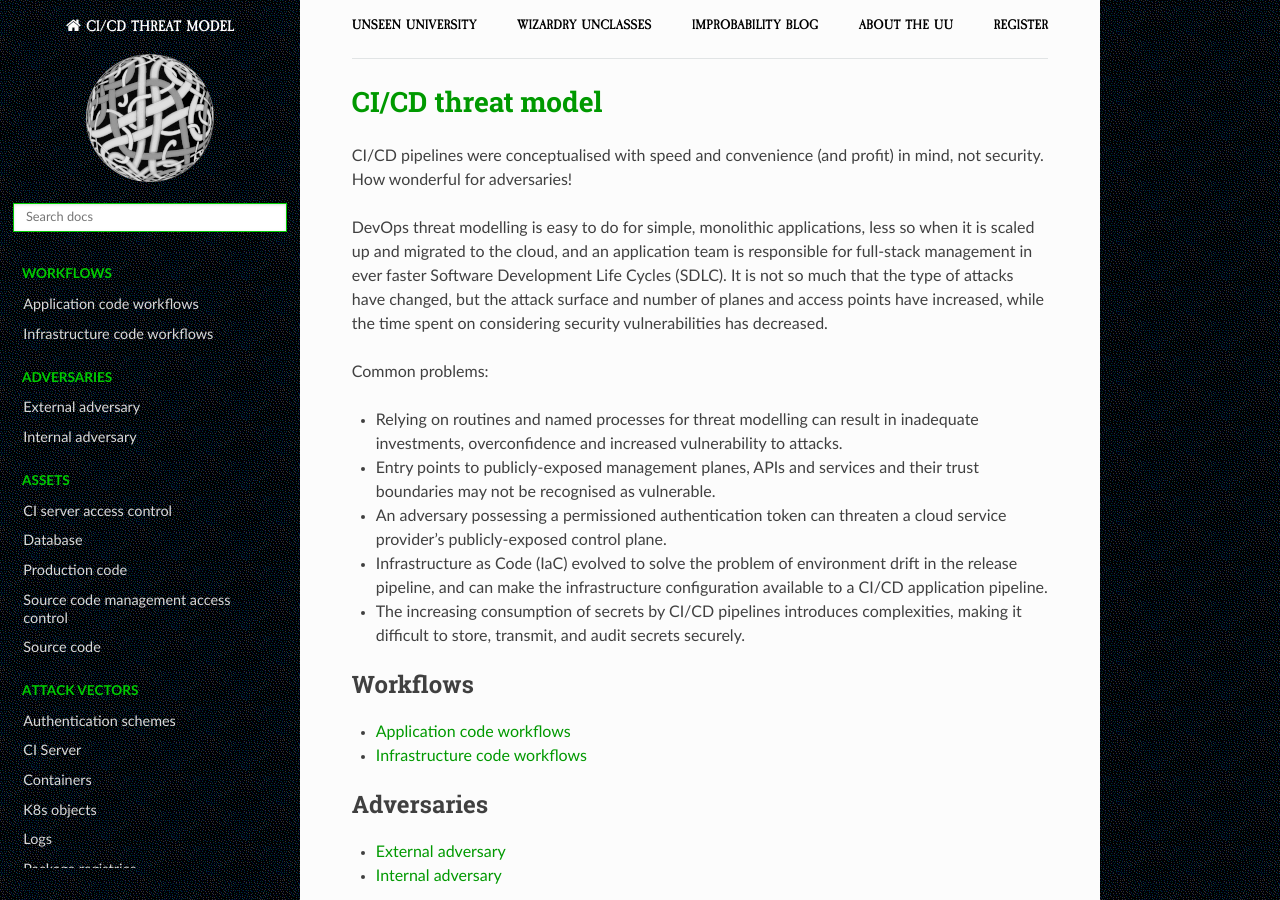
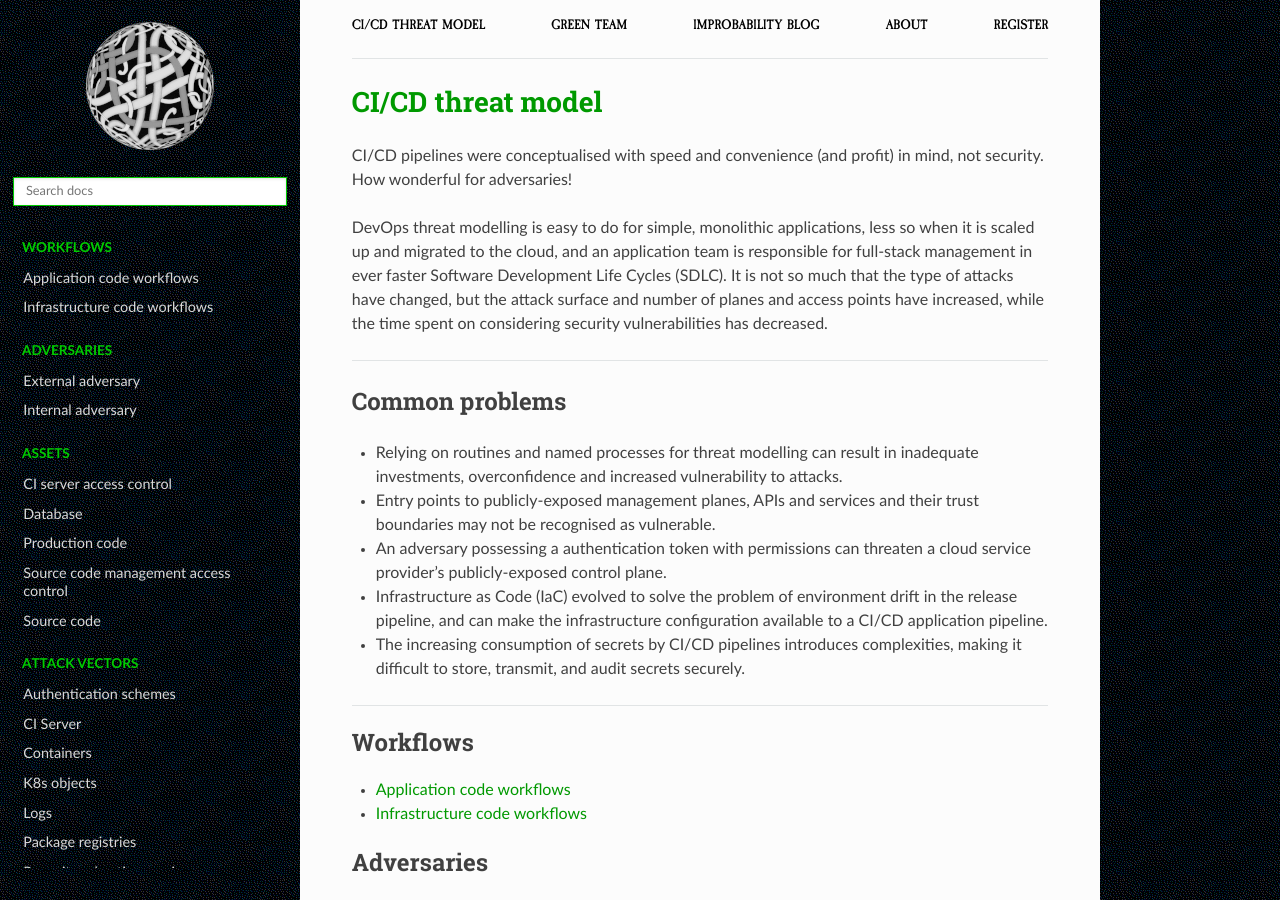
Before and after one commit to tymyrddin/green-cicd, a Sphinx documentation site: the page built from source/index.rst, in a window 1280 px wide and 900 px high. Built offline with Sphinx 7.4.7 and the Read the Docs theme 2.0.0, drawn with Linux system fonts in a browser that asks for light colours; some of the changed text lies outside the part shown.

Commit message:
improved navigation

```diff
--- a/source/_templates/breadcrumbs.html
+++ b/source/_templates/breadcrumbs.html
@@ -1,10 +1,10 @@
 <div class="container">
     <topnav>
             <ul>
-                <li class="nav__item"><a href="https://uu.tymyrddin.dev/" class="nav__link">Unseen University</a></li>
-                <li class="nav__item"><a href="https://uu.tymyrddin.dev/" class="nav__link">Wizardry Unclasses</a></li>
+                <li class="nav__item"><a href="https://green.tymyrddin.dev/projects/cicd/" class="nav__link">CI/CD threat model</a></li>
+                <li class="nav__item"><a href="https://green.tymyrddin.dev/" class="nav__link">Green Team</a></li>
                 <li class="nav__item"><a href="https://uu.tymyrddin.dev/blog/" class="nav__link">Improbability Blog</a></li>
-                <li class="nav__item"><a href="https://uu.tymyrddin.dev/about/" class="nav__link">About the UU</a></li>
+                <li class="nav__item"><a href="https://uu.tymyrddin.dev/about/" class="nav__link">About</a></li>
                 <li class="nav__item"><a href="https://uu.tymyrddin.dev/registration/" class="nav__link">Register</a></li>
             </ul>
     </topnav>
--- a/source/conf.py
+++ b/source/conf.py
@@ -58,6 +58,7 @@
     'display_version': True,
     'prev_next_buttons_location': 'bottom',
     'style_external_links': True,
+    'logo_only': True,
     # Toc options
     'collapse_navigation': True,
     'sticky_navigation': False,
--- a/source/index.rst
+++ b/source/index.rst
@@ -10,14 +10,18 @@
 attack surface and number of planes and access points have increased, while the time spent on considering security
 vulnerabilities has decreased.
 
-Common problems:
+----
+
+Common problems
+------------------------------------------
 
 - Relying on routines and named processes for threat modelling can result in inadequate investments, overconfidence and increased vulnerability to attacks.
 - Entry points to publicly-exposed management planes, APIs and services and their trust boundaries may not be recognised as vulnerable.
-- An adversary possessing a permissioned authentication token can threaten a cloud service provider’s publicly-exposed control plane.
+- An adversary possessing a authentication token with permissions can threaten a cloud service provider’s publicly-exposed control plane.
 - Infrastructure as Code (IaC) evolved to solve the problem of environment drift in the release pipeline, and can make the infrastructure configuration available to a CI/CD application pipeline.
 - The increasing consumption of secrets by CI/CD pipelines introduces complexities, making it difficult to store, transmit, and audit secrets securely.
 
+----
 
 .. toctree::
    :glob:
```
Also changed, not shown: other parts of source/index.rst (+0 -7 lines).
